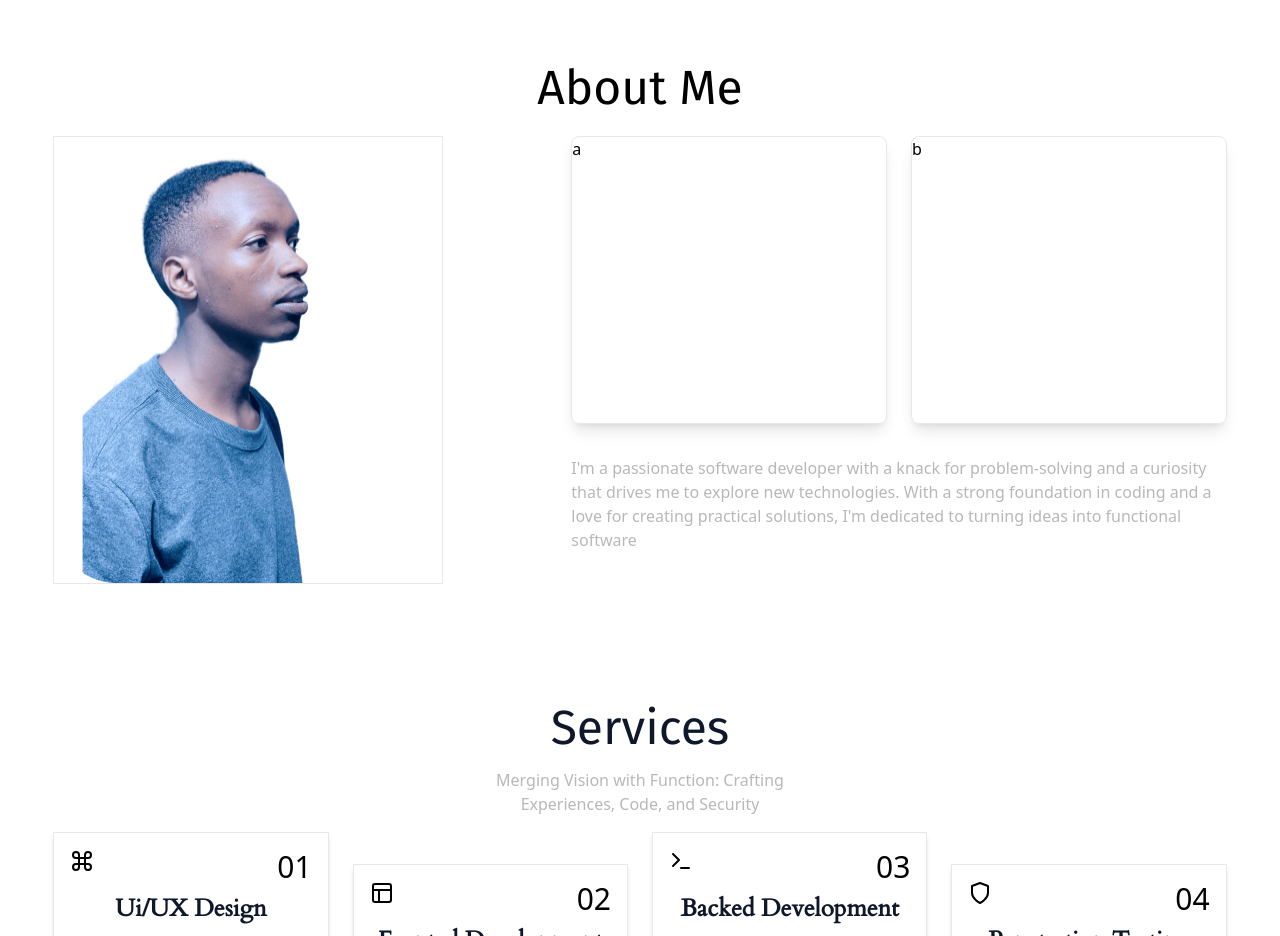
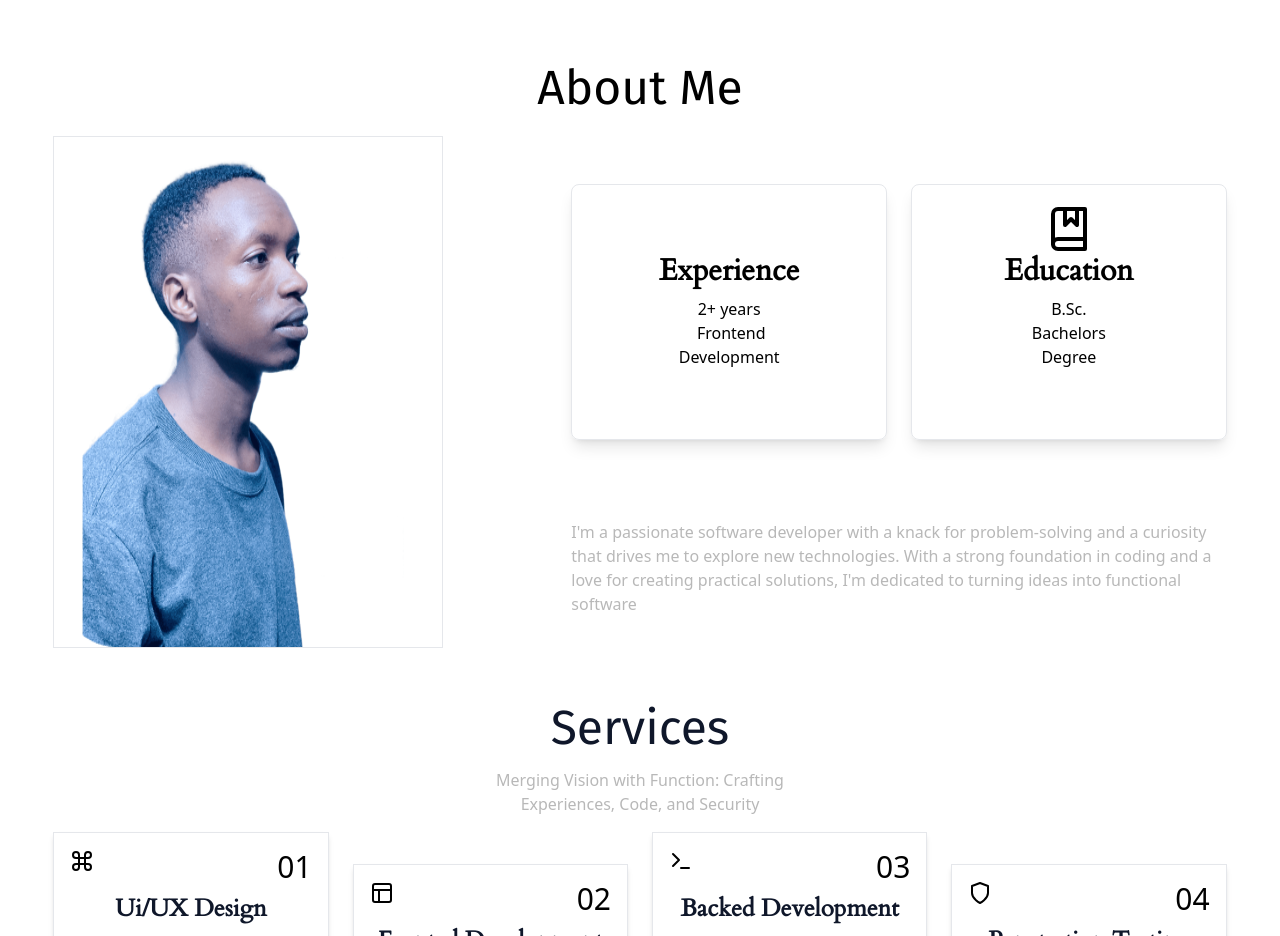
Before and after one commit to Sagastein/ishimwe-sage, a React (Vite) app: page / in a window 1280 px wide. Shown: the part 840-1776 px from the top of the page. Built offline with nearby package versions, Linux system fonts and the light colour scheme; some icons are missing.

Commit message:
finish the about

```diff
--- a/src/Components/AboutMe.jsx
+++ b/src/Components/AboutMe.jsx
@@ -1,3 +1,5 @@
+import { LiaCertificateSolid } from "react-icons/lia";
+import { LuBookMarked } from "react-icons/lu";
 function AboutMe() {
   return (
     <div id="about" className="min-h-[80dvh]">
@@ -9,9 +11,29 @@ function AboutMe() {
           alt="Me"
         />
         <article>
-          <section className="grid lg:grid-cols-2 gap-6">
-            <div className="rounded-lg shadow-lg border h-72  block">a</div>
-            <div className="rounded-lg shadow-lg border h-72 block">b</div>
+          <section className="grid lg:grid-cols-2 gap-6 py-12">
+            <div className="rounded-lg shadow-lg border h-64  block">
+              <div className="flex justify-center pt-5">
+                <LiaCertificateSolid className="text-center text-5xl" />
+              </div>
+              <h1 className="font-Cardo text-3xl font-semibold text-center">
+                Experience
+              </h1>
+              <p className="whitespace-pre-wrap w-min my-2 text-center mx-auto">
+                2+ years<br></br> Frontend<br></br>Development
+              </p>
+            </div>
+            <div className="rounded-lg shadow-lg border h-64 block">
+              <div className="flex justify-center pt-5">
+                <LuBookMarked className="text-center text-5xl" />
+              </div>
+              <h1 className="font-Cardo text-3xl font-semibold text-center">
+                Education
+              </h1>
+              <p className="whitespace-pre-wrap w-min my-2 text-center mx-auto">
+                B.Sc. Bachelors Degree
+              </p>
+            </div>
           </section>
           <p className="my-8 text-darkgrey">{`
 I'm a passionate software developer with
```
